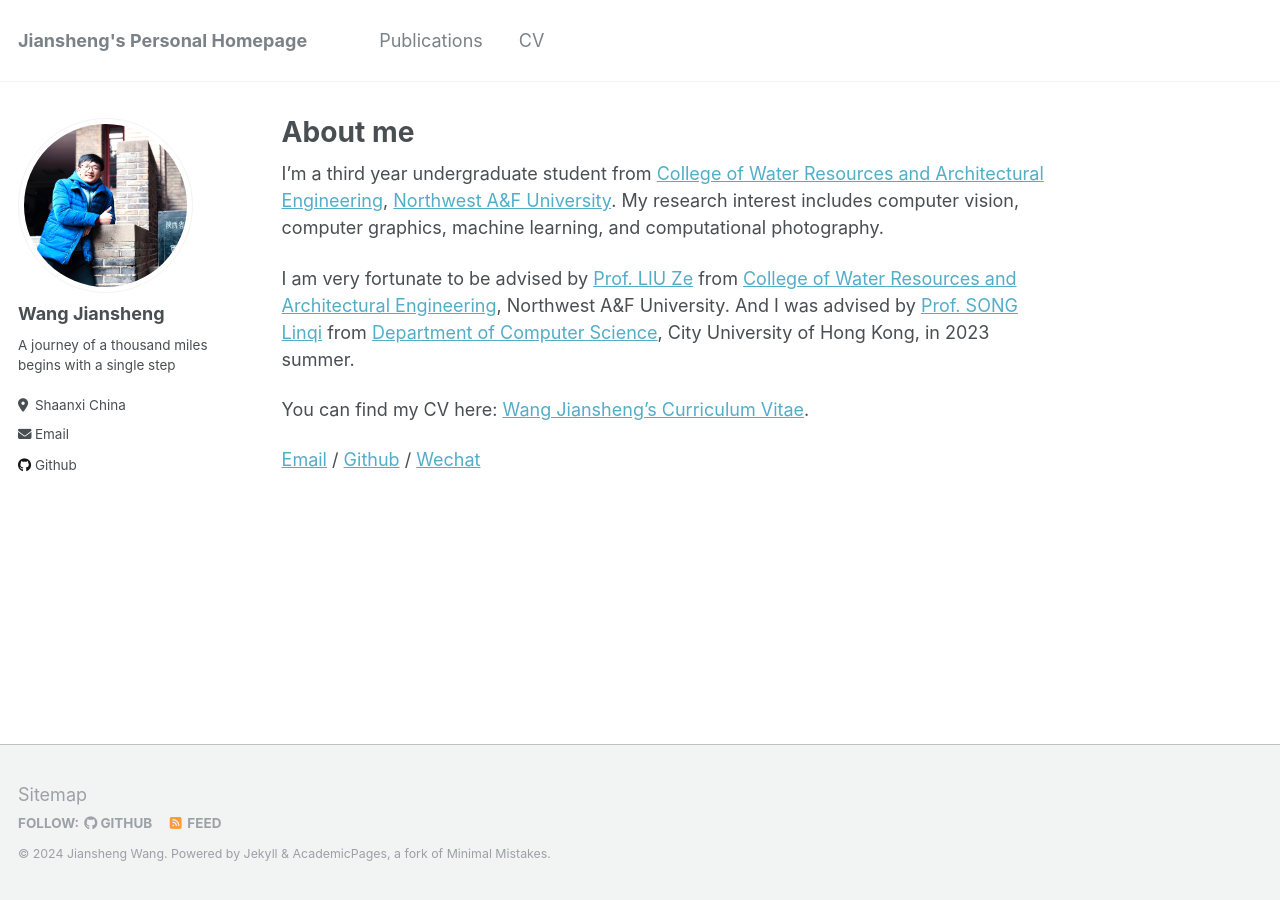
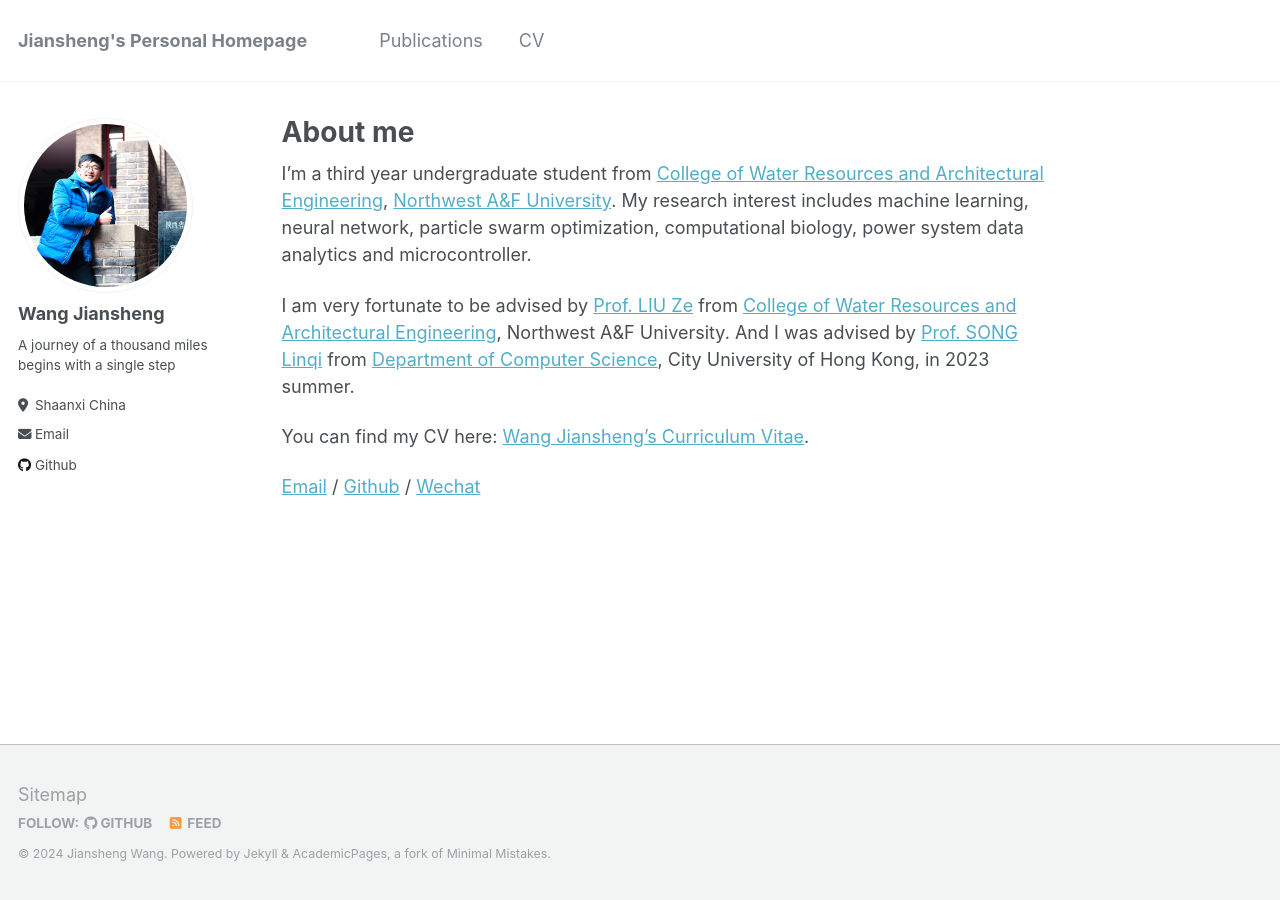
Before and after one commit to Servais-Ja/Jiansheng-Wang.github.io, a Jekyll site: the page built from _pages/about.md, in a window 1280 px wide. Built offline with Jekyll 4.4.1, drawn with Linux system fonts in a browser that asks for light colours.

Commit message:
Update about.md

```diff
--- a/_pages/about.md
+++ b/_pages/about.md
@@ -6,7 +6,7 @@ redirect_from:
   - /about/
   - /about.html
 ---
-I'm a third year undergraduate student from [College of Water Resources and Architectural Engineering](https://sjxy.nwafu.edu.cn/), [Northwest A&F University](https://www.nwsuaf.edu.cn/). My research interest includes computer vision, computer graphics, machine learning, and computational photography.
+I'm a third year undergraduate student from [College of Water Resources and Architectural Engineering](https://sjxy.nwafu.edu.cn/), [Northwest A&F University](https://www.nwsuaf.edu.cn/). My research interest includes machine learning, neural network, particle swarm optimization, computational biology, power system data analytics and microcontroller.
 
 I am very fortunate to be advised by [Prof. LIU Ze](https://sjxy.nwafu.edu.cn/szdwB/gjzcB/zhslx/e86c87ce5d604faa85074fddd1d668d5.htm) from [College of Water Resources and Architectural Engineering](https://sjxy.nwafu.edu.cn/), Northwest A&F University. And I was advised by [Prof. SONG Linqi](https://sites.google.com/site/aisquaredlab/) from [Department of Computer Science](https://www.cs.cityu.edu.hk/), City University of Hong Kong, in 2023 summer.
 
```
